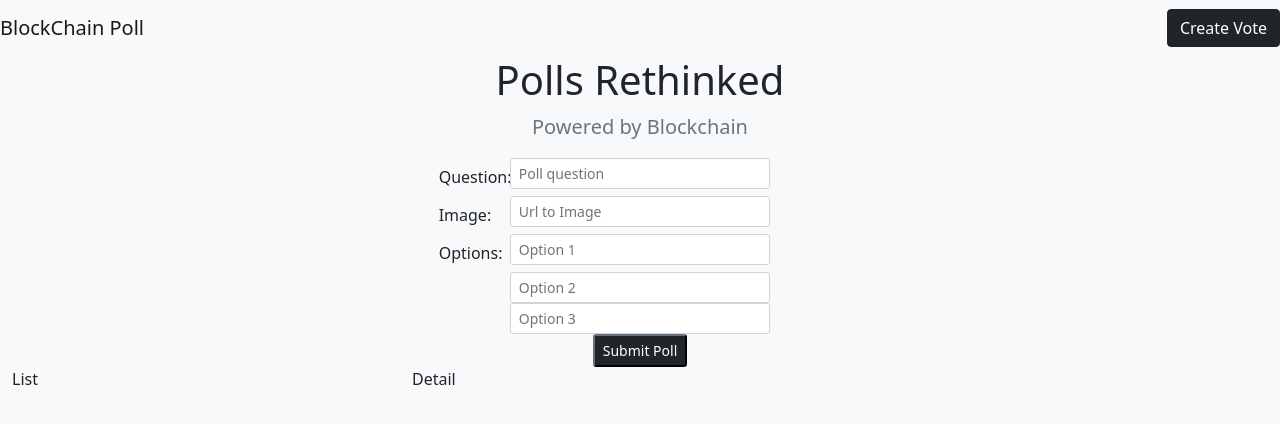
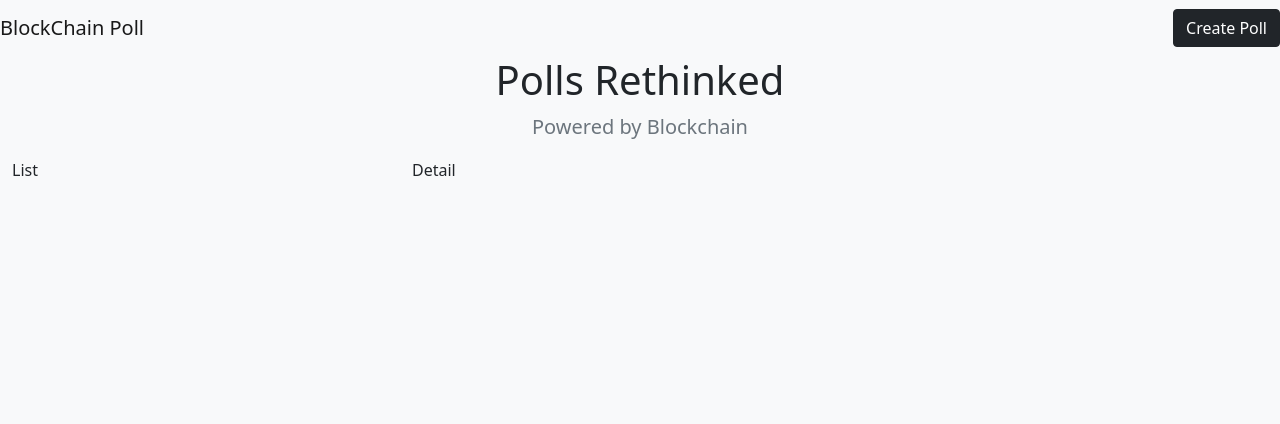
Before and after one commit to mayank0508/block, an Angular app: page / in a window 1280 px wide. Shown: the top 424 px of the page. Built offline with nearby package versions, Linux system fonts and the light colour scheme.

Commit message:
Create Vote button works

```diff
--- a/src/app/app.component.html
+++ b/src/app/app.component.html
@@ -1,6 +1,6 @@
 <nav class="navbar navbar-light bg-ligth">
   <a class="navbar-brand mr-auto" href="#">BlockChain Poll</a>
-  <button type="button" class="btn btn-dark">Create Vote</button>
+  <button type="button" class="btn btn-dark" (click)="showForm = !showForm">Create Poll</button>
 </nav>
 
 <section class="jumpotron bg-light text-center">
@@ -10,7 +10,7 @@
 </p>
 </section>
 
-<app-poll-create></app-poll-create>
+<app-poll-create *ngIf="showForm"></app-poll-create>
 
 <div class="d-flex">
 <div class="container poll-list">
--- a/src/app/app.component.ts
+++ b/src/app/app.component.ts
@@ -6,5 +6,5 @@ import { Component } from '@angular/core';
   styleUrls: ['./app.component.scss']
 })
 export class AppComponent {
-  title = 'blockchain-poll';
+  showForm =false;
 }
```
